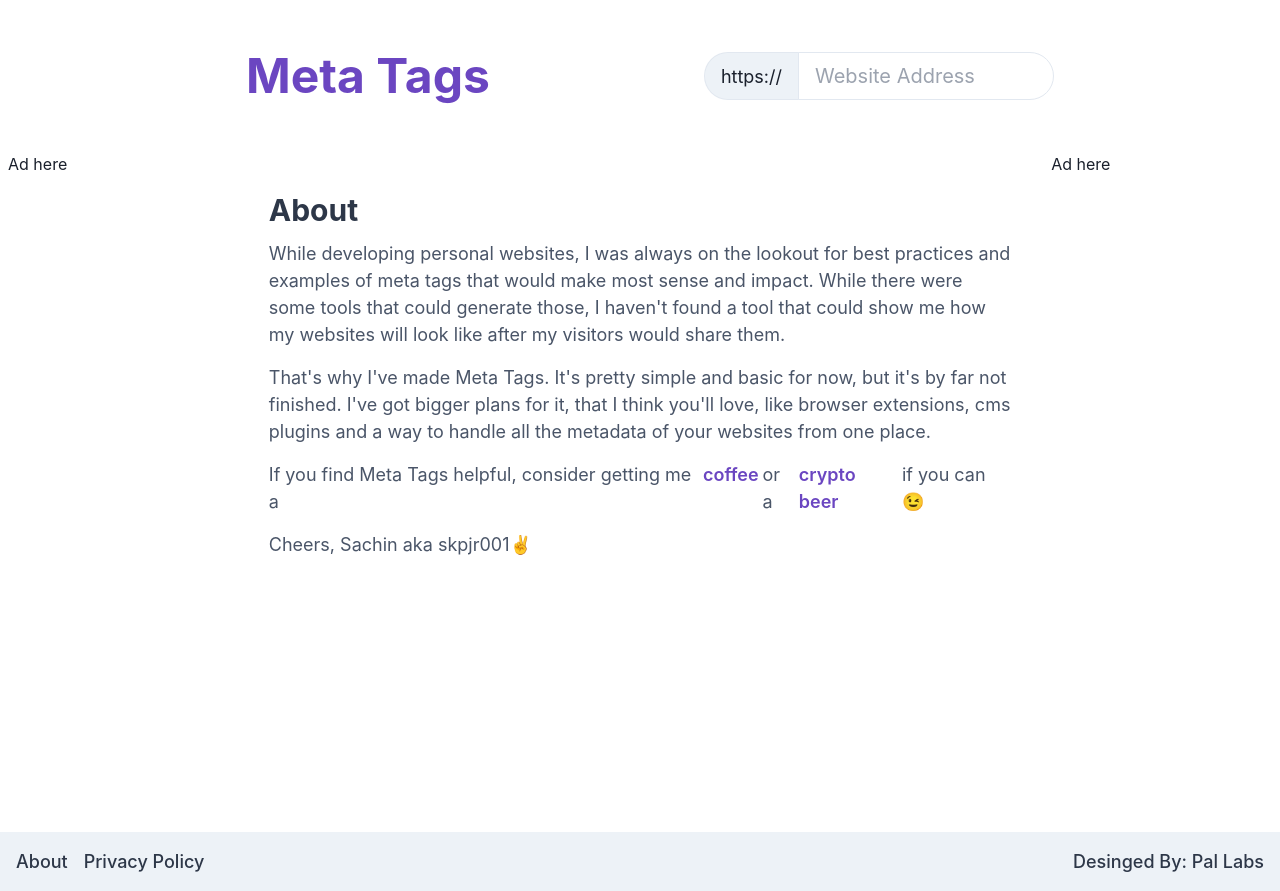
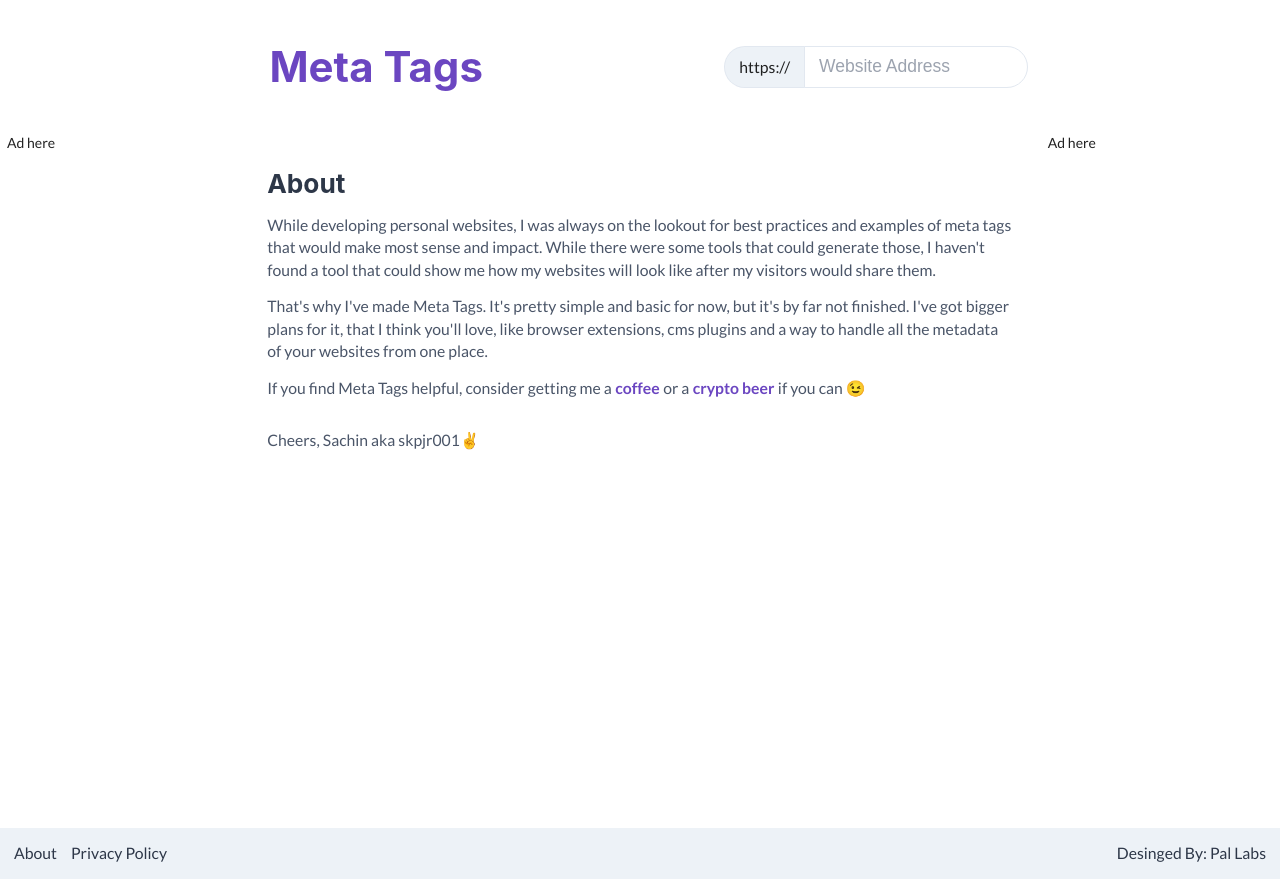
Before and after one commit to skpjr001/meta-saas, a Next.js app: page /about in a window 1280 px wide. Built offline with nearby package versions, Linux system fonts and the light colour scheme.

Commit message:
fixed adsense

```diff
--- a/src/Components/GoogleAd/index.jsx
+++ b/src/Components/GoogleAd/index.jsx
@@ -20,6 +20,7 @@
         className="adsbygoogle"
         data-ad-client="ca-pub-4591861188995436"
         data-ad-slot="4640466102"
+        google_adtest = "on"
         style={{ display: "inline-block", height: 250, width: 300 }}
       />
     );
--- a/src/Components/Layout.jsx
+++ b/src/Components/Layout.jsx
@@ -9,7 +9,7 @@
       <Script src="//pagead2.googlesyndication.com/pagead/js/adsbygoogle.js"></Script>
       <Head>
         <title>{title}</title>
-
+        <link rel="stylesheet" href="https://cdnjs.cloudflare.com/ajax/libs/semantic-ui/2.3.3/semantic.min.css" />
       </Head>
       <main className="min-h-screen">
         {children}
--- a/src/pages/index.jsx
+++ b/src/pages/index.jsx
@@ -94,13 +94,14 @@
             <GoogleAd/>
           </Center>
           <Center>
-          <Advertisement unit="medium rectangle">
+
             <Adsense
               client="ca-pub-4591861188995436"
+              format=""
               slot="6710577704"
               style={{ display: "inline-block", height: 250, width: 300 }}
             />
-          </Advertisement>
+
 
           </Center>
         </div>
```
